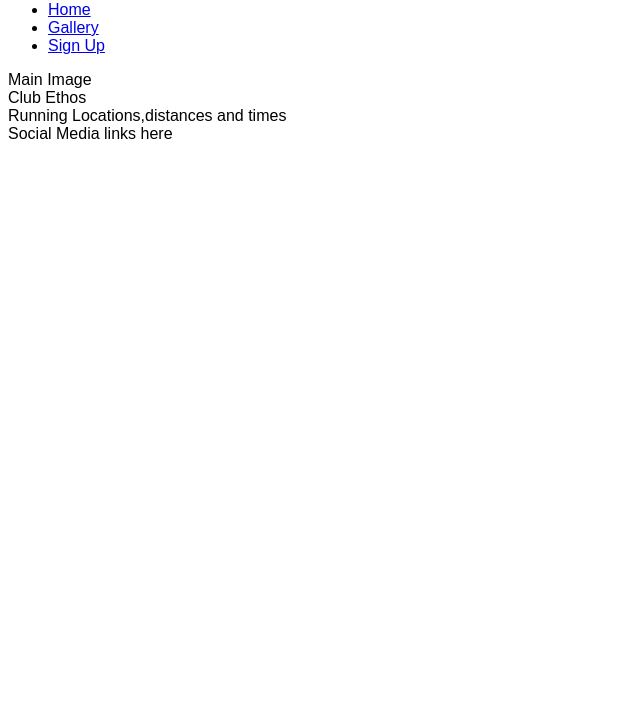
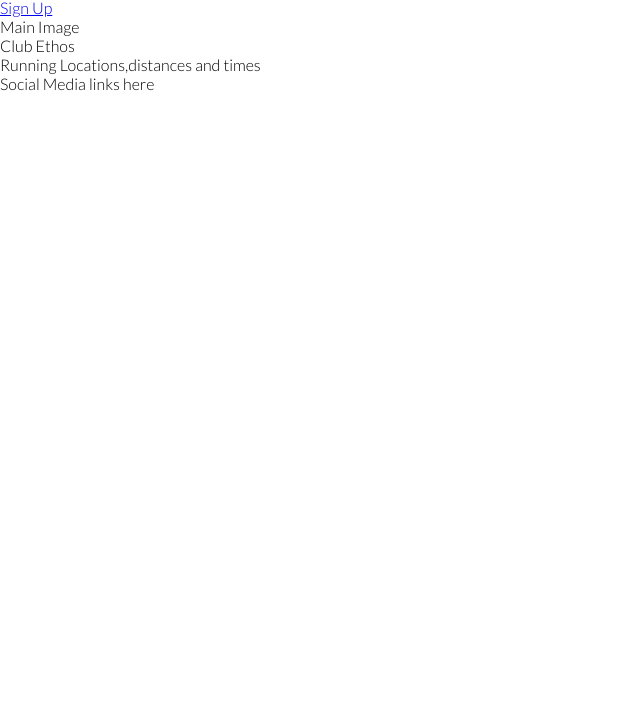
Before and after one commit to FiMcMahon/love-running, a plain HTML site: page index.html in a window 1280 px wide. Shown: the part 79-800 px from the top of the page, without its empty margins (0-640 px from the left). Drawn offline with Linux system fonts and the light colour scheme.

Commit message:
Add google fonts and removed default positioning

```diff
--- a/assets/css/style.css
+++ b/assets/css/style.css
@@ -1,3 +1,12 @@
+@import url('https://fonts.googleapis.com/css2?family=Lato:wght@300&family=Oswald&display=swap');
+
+*{
+    margin:0;
+    border:0;
+    padding:0;
+}
+
 body{
-    font-family: Arial;
+    font-family:Lato, sans-serif;
+    font-weight:300;
 }
```
